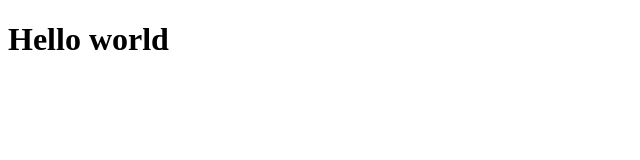
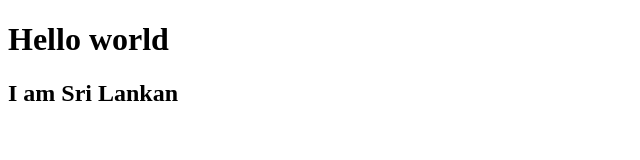
Before and after one commit to nisafaha/dp_edu, a plain HTML site: page index.html in a window 1280 px wide. Shown: the whole page, without its empty margins (0-640 px from the left). Drawn offline with Linux system fonts and the light colour scheme.

Commit message:
second commit

```diff
--- a/index.html
+++ b/index.html
@@ -8,5 +8,6 @@
 </head>
 <body>
     <h1>Hello world</h1>
+    <h2>I am Sri Lankan</h2>
 </body>
 </html>
```
